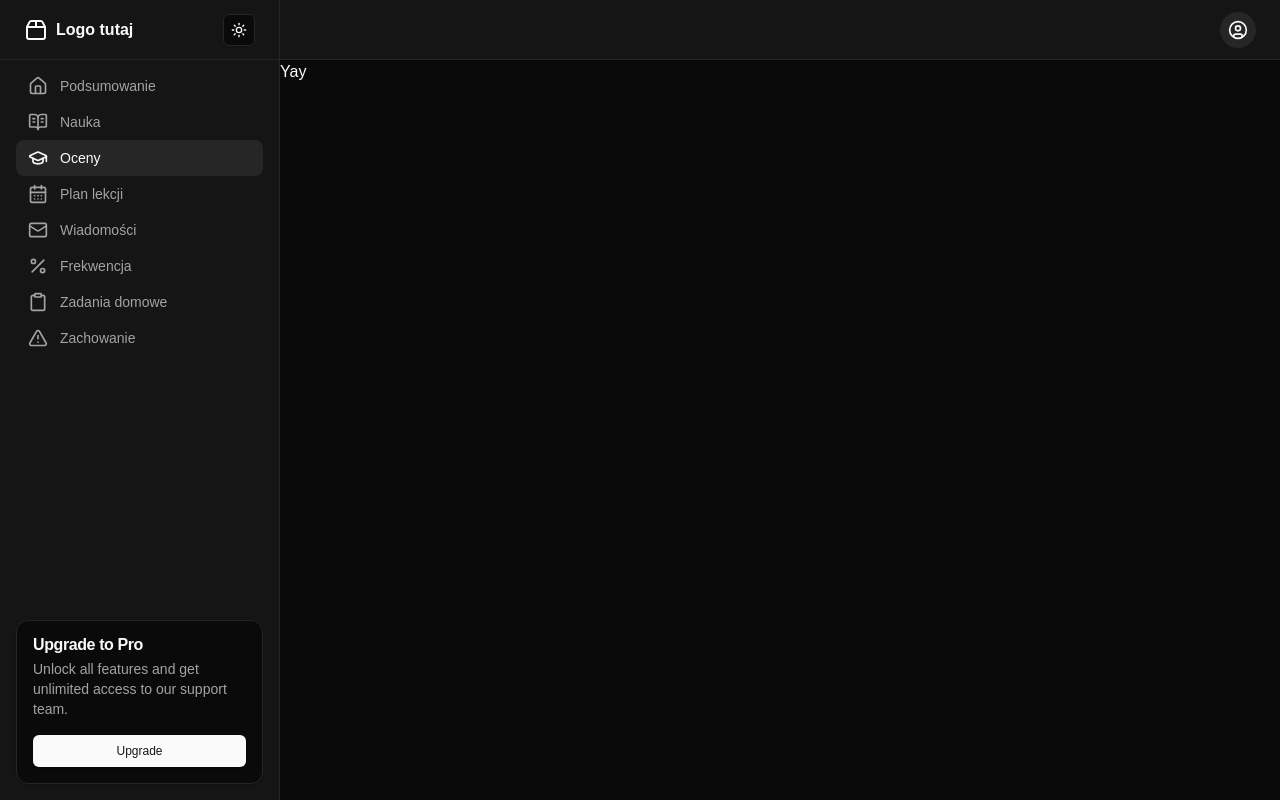
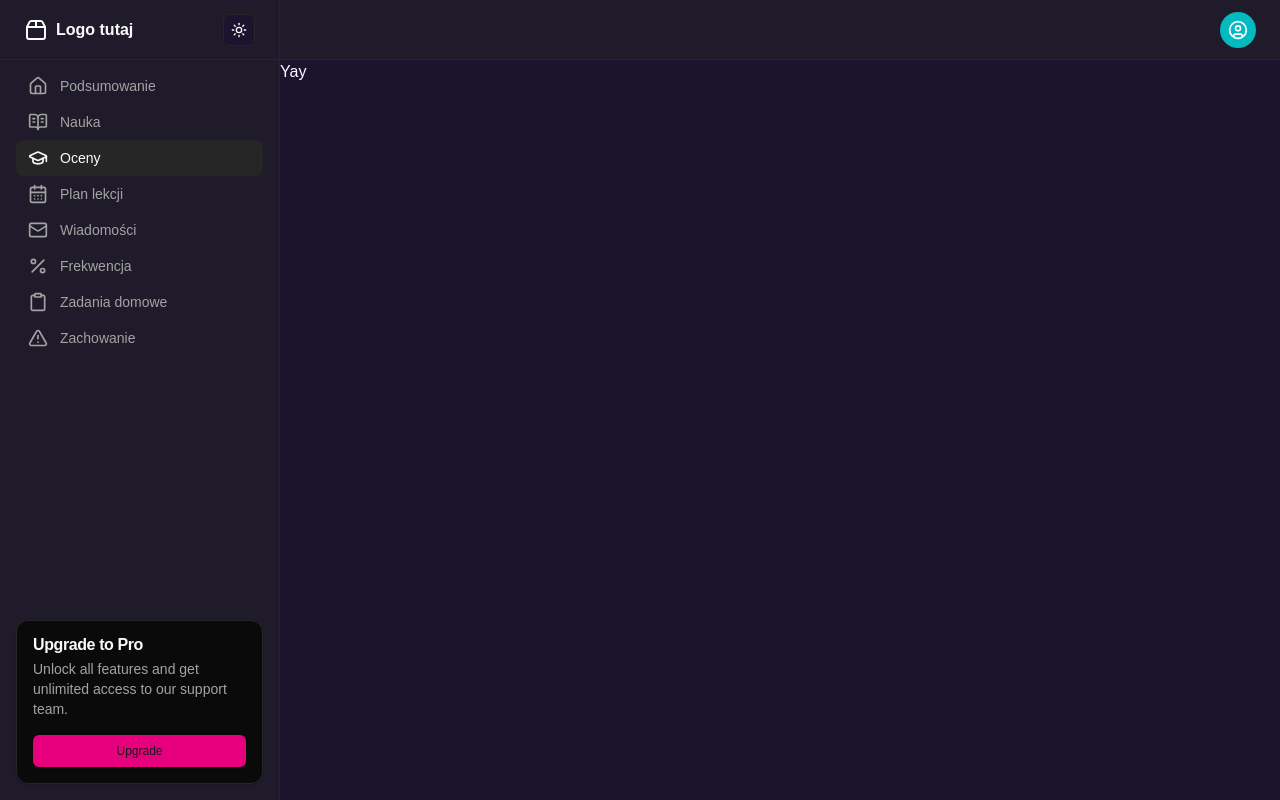
Before and after one commit to Hackyeah2024-team/frontend-mock, a Next.js app: page /student/grades in a window 1280 px wide. Built offline with nearby package versions, Linux system fonts and the light colour scheme.

Commit message:
feat: color scheme

```diff
--- a/app/globals.css
+++ b/app/globals.css
@@ -41,15 +41,15 @@ body {
     --radius: 0.5rem;
   }
   .dark {
-    --background: 0 0% 3.9%;
+    --background: 258, 41%, 13%;
     --foreground: 0 0% 98%;
     --card: 0 0% 3.9%;
     --card-foreground: 0 0% 98%;
     --popover: 0 0% 3.9%;
     --popover-foreground: 0 0% 98%;
-    --primary: 0 0% 98%;
+    --primary: 327, 100%, 45%;
     --primary-foreground: 0 0% 9%;
-    --secondary: 0 0% 14.9%;
+    --secondary: 182, 98%, 38%;
     --secondary-foreground: 0 0% 98%;
     --muted: 0 0% 14.9%;
     --muted-foreground: 0 0% 63.9%;
--- a/app/student/layout.tsx
+++ b/app/student/layout.tsx
@@ -193,7 +193,7 @@ function MenuLink({
         mobile
           ? "mx-[-0.65rem] flex items-center gap-4 rounded-xl px-3 py-2 hover:text-foreground"
           : "flex items-center gap-3 rounded-lg px-3 py-2 transition-all hover:text-primary",
-        pathname === href ? "text-primary bg-muted" : "text-muted-foreground",
+        pathname === href ? "text-foreground bg-muted" : "text-muted-foreground",
       )}
     >
       {icon}
```
